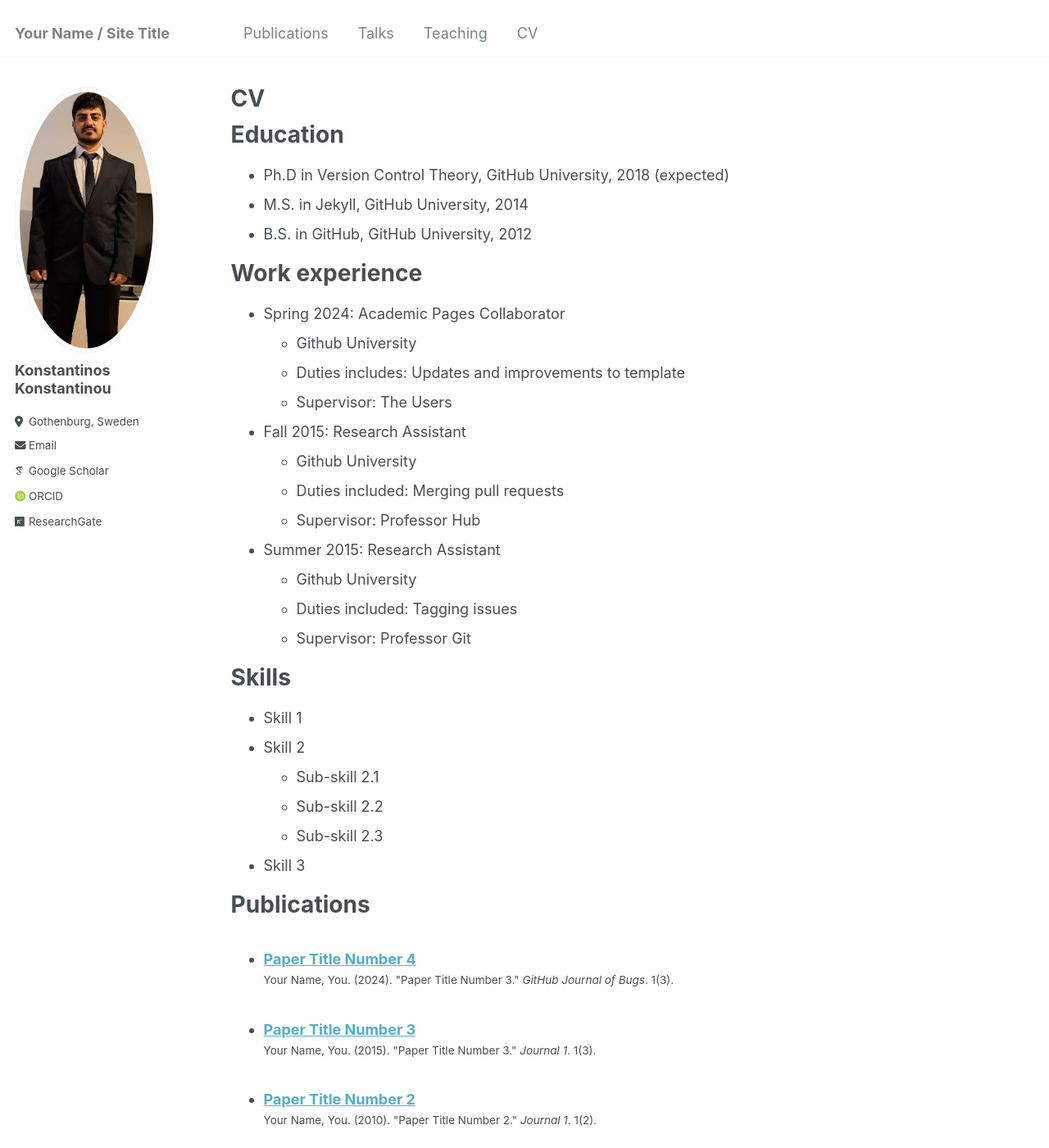
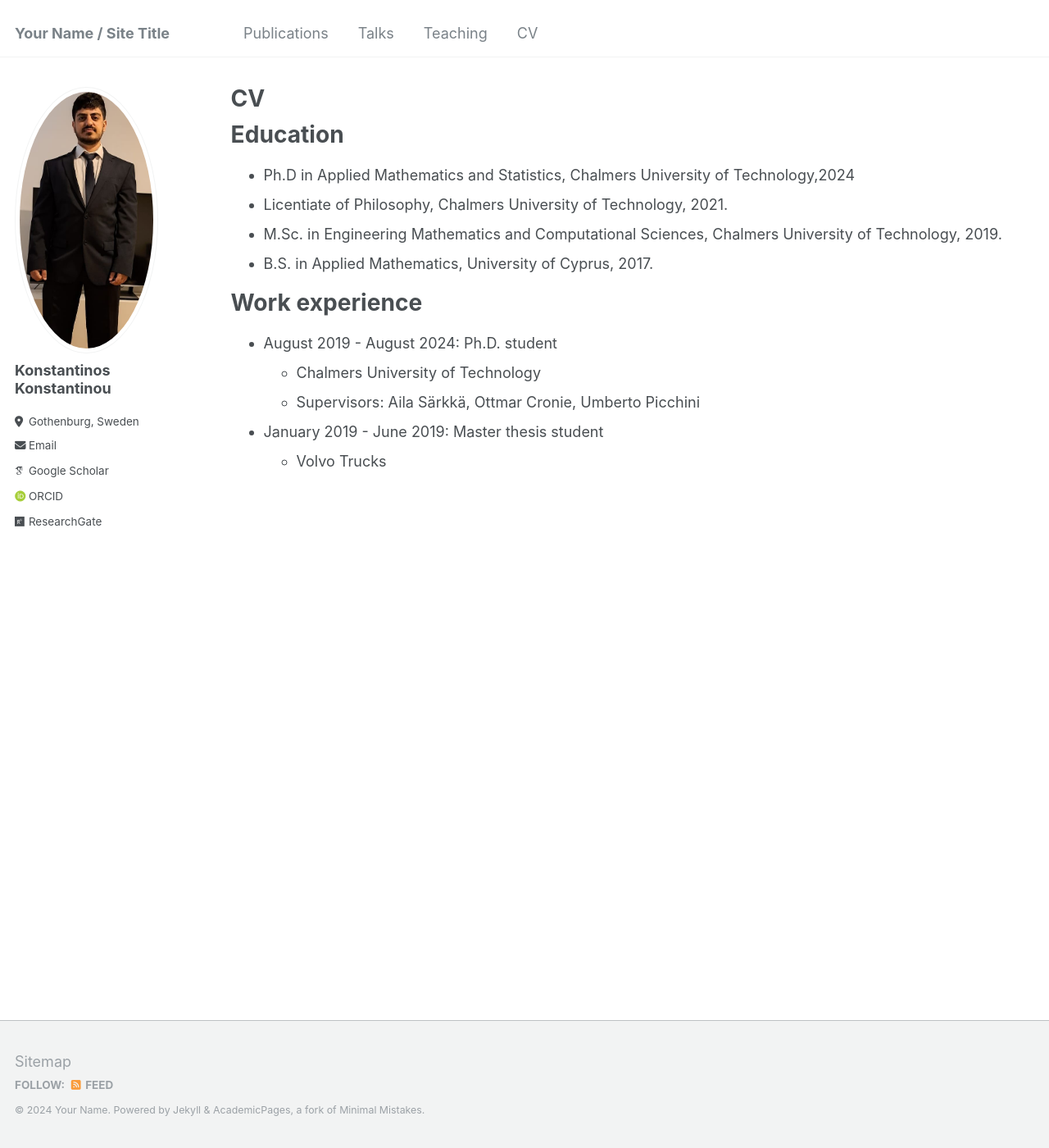
Before and after one commit to KKonstantinos/KKonstantinos.github.io, a Jekyll site: the page built from _pages/cv.md, in a window 1280 px wide and 1400 px high. Shown: the whole window at 82% size. Built offline with Jekyll 4.4.1, drawn with Linux system fonts in a browser that asks for light colours; some web fonts are replaced; some of the changed text lies outside the part shown.

Commit message:
Update cv.md

```diff
--- a/_pages/cv.md
+++ b/_pages/cv.md
@@ -11,54 +11,16 @@ redirect_from:
 
 Education
 ======
-* Ph.D in Version Control Theory, GitHub University, 2018 (expected)
-* M.S. in Jekyll, GitHub University, 2014
-* B.S. in GitHub, GitHub University, 2012
+* Ph.D in Applied Mathematics and Statistics, Chalmers University of Technology,2024
+* Licentiate of Philosophy, Chalmers University of Technology, 2021.
+* M.Sc. in Engineering Mathematics and Computational Sciences, Chalmers University of Technology, 2019.
+* B.S. in Applied Mathematics, University of Cyprus, 2017.
 
 Work experience
 ======
-* Spring 2024: Academic Pages Collaborator
-  * Github University
-  * Duties includes: Updates and improvements to template
-  * Supervisor: The Users
+* August 2019 - August 2024: Ph.D. student
+  * Chalmers University of Technology
+  * Supervisors: Aila Särkkä, Ottmar Cronie, Umberto Picchini
 
-* Fall 2015: Research Assistant
-  * Github University
-  * Duties included: Merging pull requests
-  * Supervisor: Professor Hub
-
-* Summer 2015: Research Assistant
-  * Github University
-  * Duties included: Tagging issues
-  * Supervisor: Professor Git
-
-Skills
-======
-* Skill 1
-* Skill 2
-  * Sub-skill 2.1
-  * Sub-skill 2.2
-  * Sub-skill 2.3
-* Skill 3
-
-Publications
-======
-  <ul>{% for post in site.publications reversed %}
-    {% include archive-single-cv.html %}
-  {% endfor %}</ul>
-
-Talks
-======
-  <ul>{% for post in site.talks reversed %}
-    {% include archive-single-talk-cv.html  %}
-  {% endfor %}</ul>
-
-Teaching
-======
-  <ul>{% for post in site.teaching reversed %}
-    {% include archive-single-cv.html %}
-  {% endfor %}</ul>
-
-Service and leadership
-======
-* Currently signed in to 43 different slack teams
+* January 2019 - June 2019: Master thesis student
+  * Volvo Trucks
```
